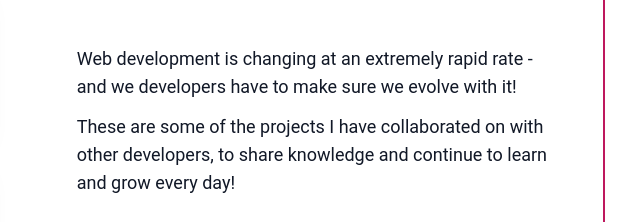
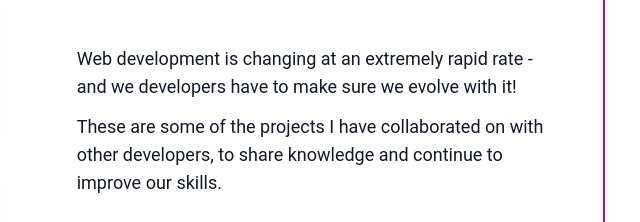
Before and after one commit to Rosie-Bradshaw/portfolio, a website: page index.html in a window 1280 px wide. Shown: the part 3225-3447 px from the top of the page, 544-1184 px from the left. Drawn offline with Linux system fonts and the light colour scheme.

Commit message:
minor text change

```diff
--- a/index.html
+++ b/index.html
@@ -199,7 +199,7 @@
                 <div class="lg:w-5/6 lg:pl-20 ml-auto my-auto">
                   <div class="max-w-fit"><h2 class="text-5xl mb-12 pb-4 text-transparent bg-clip-text bg-gradient-to-r from-indigo-600 to-pink-700 font-bold pt-10">Projects I have collaborated on</h2></div>
                   <p class="lg:text-lg mt-3 text-gray-900">Web development is changing at an extremely rapid rate - and we developers have to make sure we evolve with it!</p>
-                  <p class="lg:text-lg mt-3 text-gray-900">These are some of the projects I have collaborated on with other developers, to share knowledge and continue to learn and grow every day!</p>
+                  <p class="lg:text-lg mt-3 text-gray-900">These are some of the projects I have collaborated on with other developers, to share knowledge and continue to improve our skills.</p>
                   <p class="lg:text-lg font-semibold mt-7 text-gray-900">Some of my skills:</p>
                   <div class="my-5 leading-10">
                     <span class="bg-pink-100 rounded-md px-3 py-1 mr-1">HTML</span>
```
